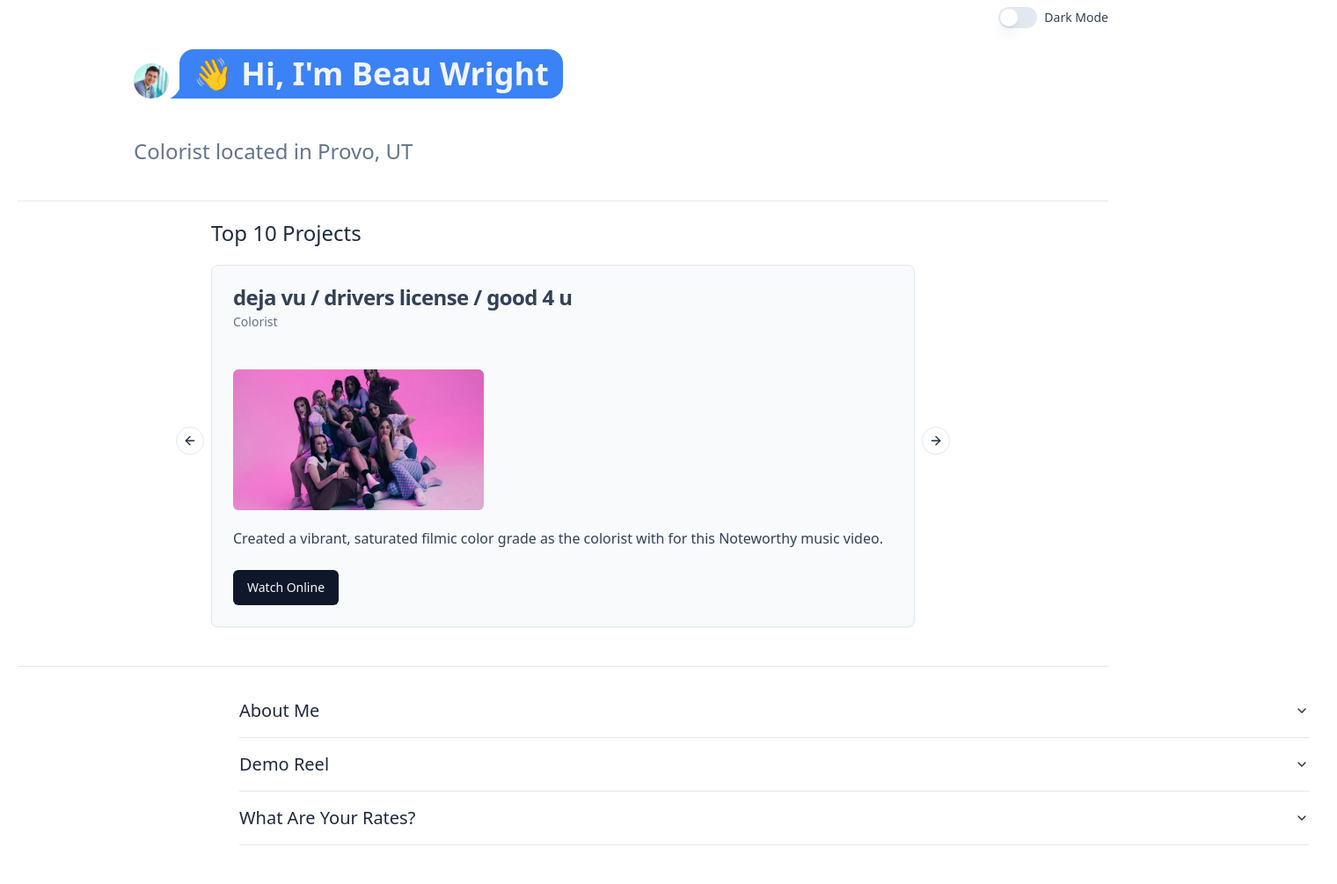
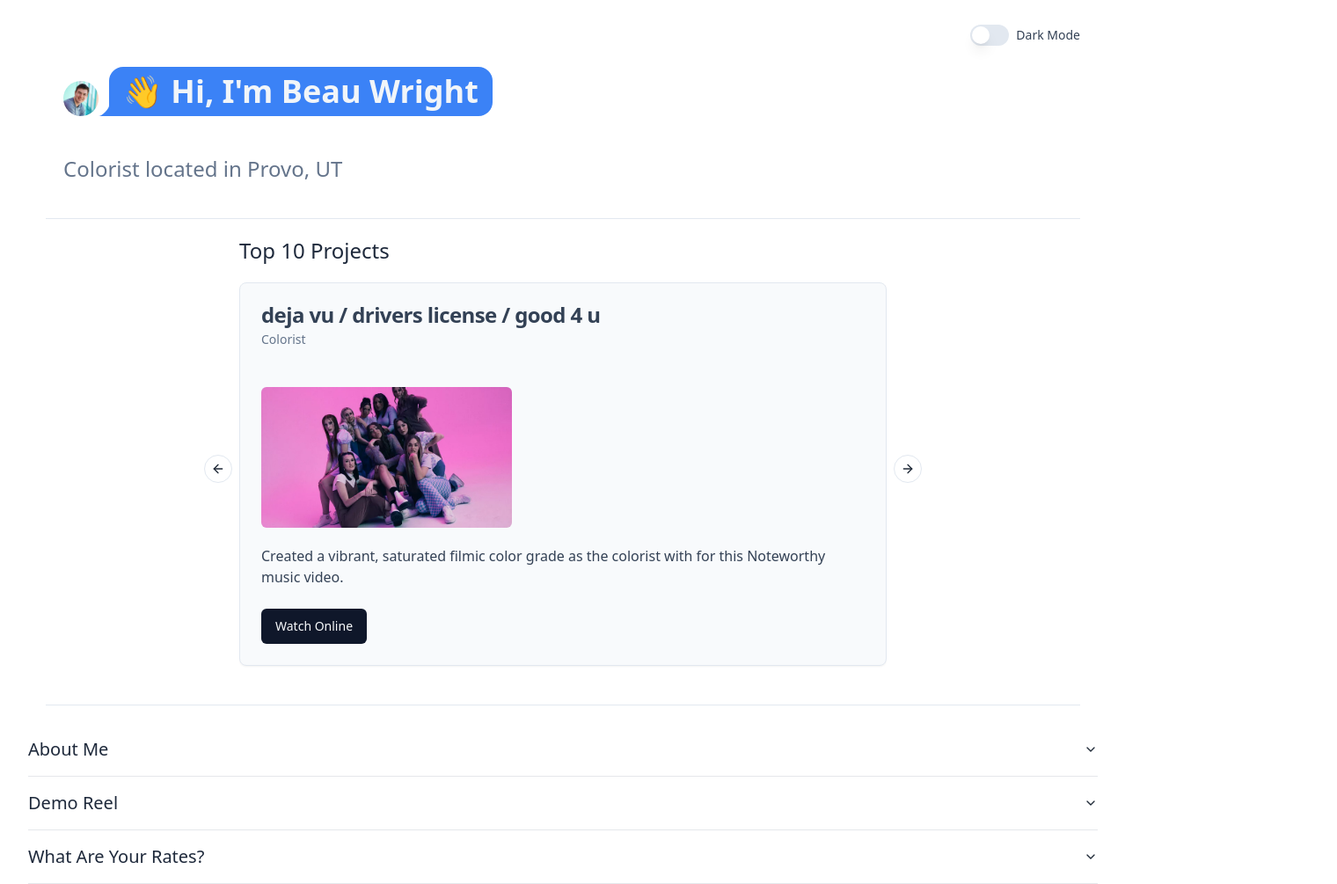
Before and after one commit to beauwright/colorist-portfolio, a React (Vite) app: page / in a window 1280 px wide. Shown: the whole page at 88% size, 1520 px wide, since content can reach past the window. Before the commit the page ends 961 px from the top, so only its background shows below. Built offline with nearby package versions, Linux system fonts and the light colour scheme.

Commit message:
Removed avatar image

```diff
--- a/src/App.tsx
+++ b/src/App.tsx
@@ -14,7 +14,6 @@ import {
   AccordionTrigger,
 } from "@/components/ui/accordion";
 import ProjectCard from "@/components/ProjectCard";
-import { Avatar, AvatarImage, AvatarFallback } from "@radix-ui/react-avatar";
 import { Separator } from "./components/ui/separator";
 import Autoplay from "embla-carousel-autoplay";
 import { Switch } from "./components/ui/switch";
@@ -134,6 +133,7 @@ function App({ isDarkMode, toggleDarkMode }: AppProps) {
   return (
     <Router>
       <div className={isDarkMode ? "dark" : ""}>
+        <div className="container mx-auto mt-5">
           <div className="justify-end flex items-center space-x-2 pt-2 mb-5 mr-5">
             <Switch
               id="dark-mode"
@@ -147,7 +147,6 @@ function App({ isDarkMode, toggleDarkMode }: AppProps) {
               Dark Mode
             </Label>
           </div>
-        <div className="md:mx-28">
             <div className="chat chat-start mx-5 md:mx-10">
               <div className="chat-image avatar">
                 <div className="w-10 rounded-full">
@@ -164,7 +163,6 @@ function App({ isDarkMode, toggleDarkMode }: AppProps) {
             <h2 className="text-2xl font-medium m-5 md:m-10 text-slate-500 dark:text-slate-300">
               Colorist located in Provo, UT
             </h2>
-        </div>
           <div className="m-5">
             <Separator />
           </div>
@@ -195,7 +193,6 @@ function App({ isDarkMode, toggleDarkMode }: AppProps) {
           <div className="m-5">
             <Separator />
           </div>
-        <div className="container md:mx-60 mt-5">
           <Accordion type="single" collapsible className="">
             <AccordionItem value="About">
               <AccordionTrigger>
@@ -204,14 +201,11 @@ function App({ isDarkMode, toggleDarkMode }: AppProps) {
                 </p>
               </AccordionTrigger>
               <AccordionContent>
-                <Avatar>
-                  <AvatarImage
+                <img
                   alt="Beau Wright Profile Picture"
                   src={beauProfileImage1}
                   className="rounded-lg object-contain md:h-40 h-28"
                 />
-                  <AvatarFallback>BW</AvatarFallback>
-                </Avatar>
                 <h3 className="text-xl font-medium text-slate-700 dark:text-slate-300 py-2">
                   Experienced working on
                 </h3>
@@ -275,8 +269,8 @@ function App({ isDarkMode, toggleDarkMode }: AppProps) {
                   Please contact me at{" "}
                   <a href="mailto:&#098;&#101;&#097;&#117;&#049;&#119;&#114;&#105;&#103;&#104;&#116;+&#099;&#111;&#108;&#111;&#114;&#064;&#103;&#109;&#097;&#105;&#108;&#046;&#099;&#111;&#109;">
                     &#098;&#101;&#097;&#117;&#049;&#119;&#114;&#105;&#103;&#104;&#116;+&#099;&#111;&#108;&#111;&#114;&#064;&#103;&#109;&#097;&#105;&#108;&#046;&#099;&#111;&#109;
-                  </a>
-                  to get a quote for your project. I look forward to hearing
+                  </a> to
+                  get a quote for your project. I look forward to hearing
                   from you!
                 </p>
               </AccordionContent>
```
Lines whose indentation alone changed are shown as unchanged.
